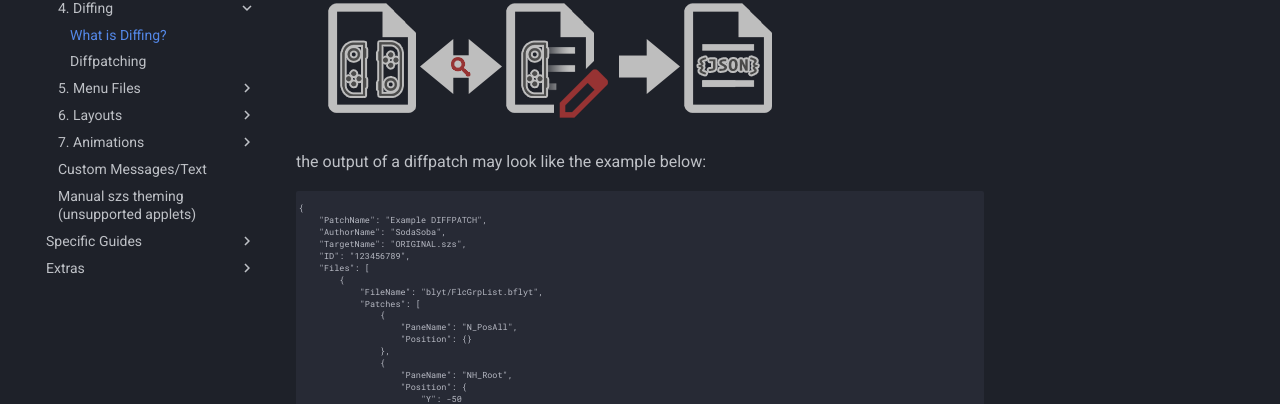
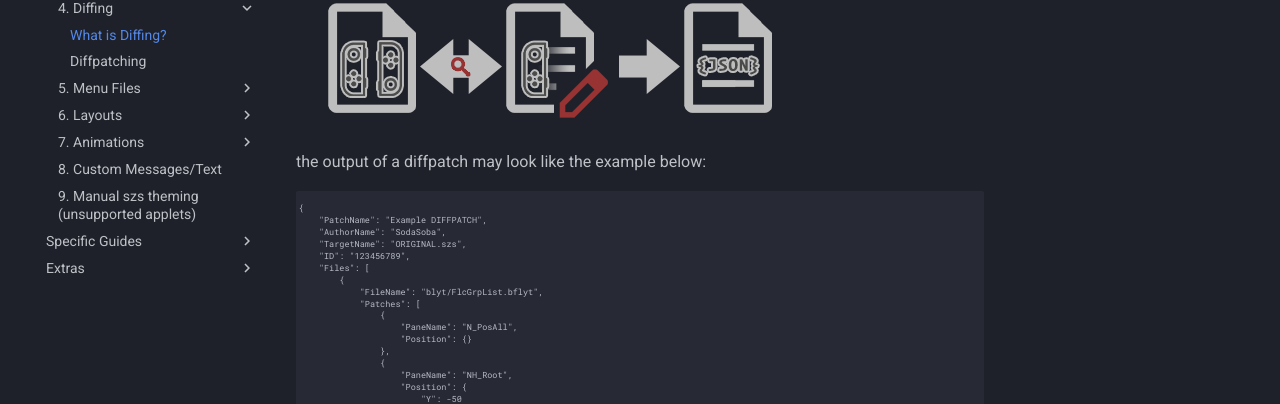
Before and after one commit to ThemezerNX/LayoutDocs, an MkDocs documentation site: the page built from docs/guide/4-diffpatch/index.md, in a window 1280 px wide. Shown: the part 292-696 px from the top of the page. Built offline with MkDocs 1.6.1 and Material for MkDocs 9.7.7, drawn with Linux system fonts in a browser that asks for light colours.

Commit message:
Update navbar

```diff
--- a/mkdocs.yml
+++ b/mkdocs.yml
@@ -51,8 +51,8 @@ nav:
           - More on animations: guide/7-animations/going-further.md
           - "PaiTags and Targets": guide/7-animations/paitags-and-targets.md
           - "szs, bflyt, bflan files": guide/7-animations/szs-bflyt-bflan.md
-      - Custom Messages/Text: guide/8-messages/index.md
-      - Manual szs theming (unsupported applets): guide/9-manualszs/index.md
+      - 8. Custom Messages/Text: guide/8-messages/index.md
+      - 9. Manual szs theming (unsupported applets): guide/9-manualszs/index.md
   - Specific Guides:
       - Getting Started: examples/index.md
       #     Changing Component Sizes: examples/changing-component-sizes/index.md
```
